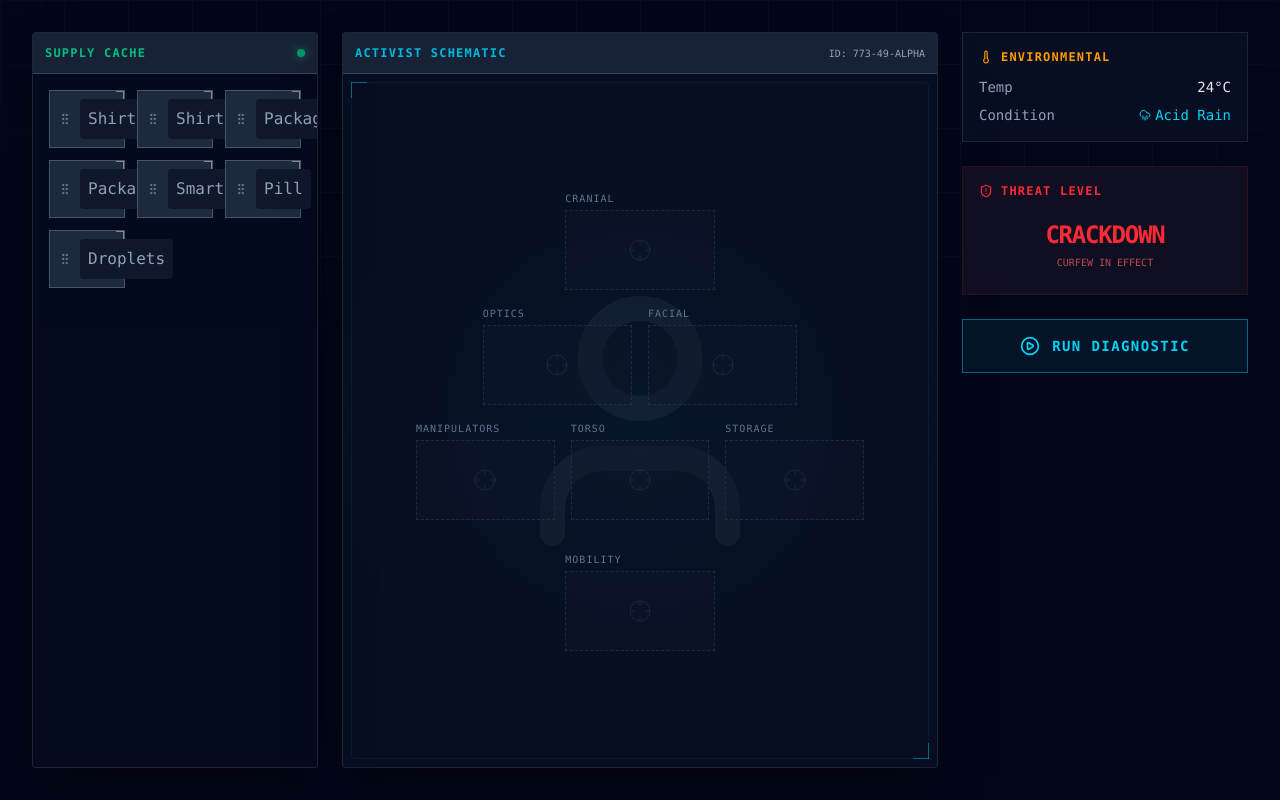
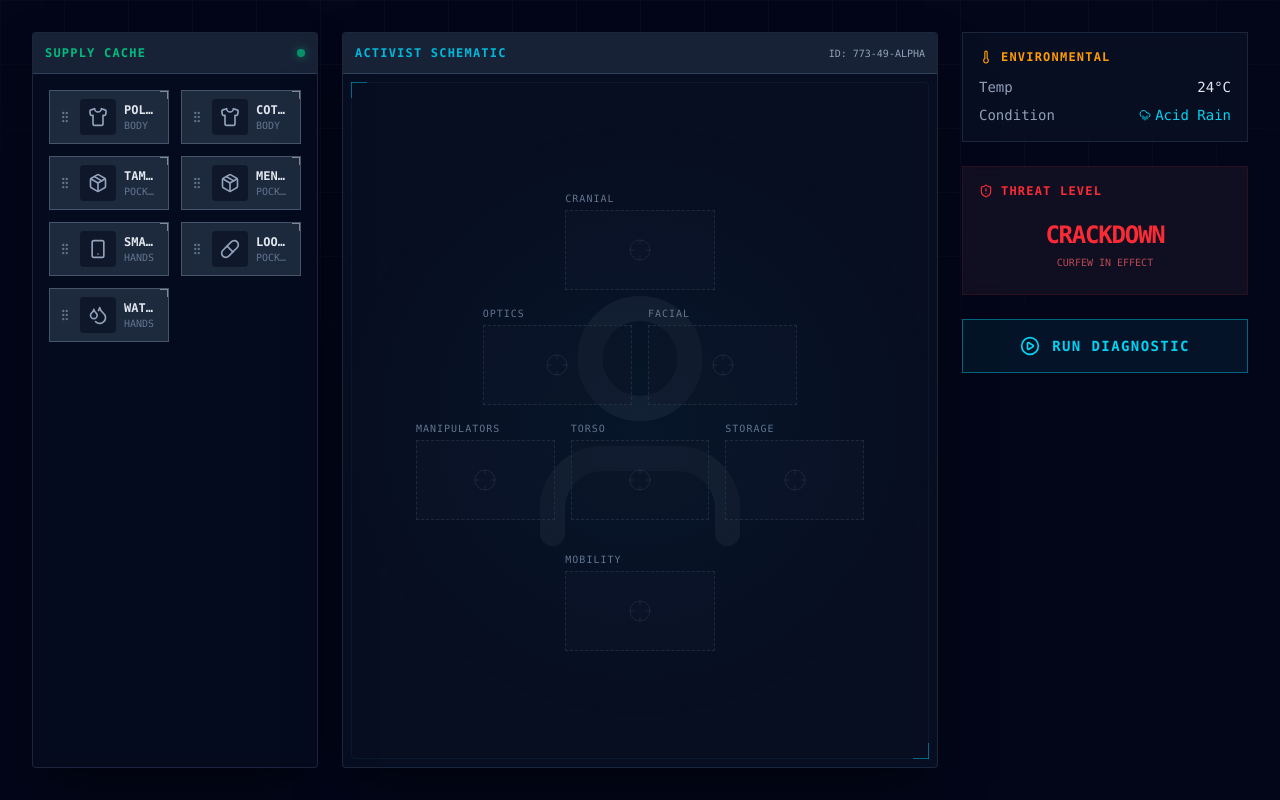
Before and after one commit to civil-safety-sims/assembly-required, a React (Vite) app in the folder cyberpunk-dossier/: page / in a window 1280 px wide. Built offline with nearby package versions, Linux system fonts and the light colour scheme.

Commit message:
Initial UI improvements

```diff
--- a/cyberpunk-dossier/src/App.tsx
+++ b/cyberpunk-dossier/src/App.tsx
@@ -2,7 +2,7 @@ import { useState } from 'react';
 import { SupplyCache } from './components/SupplyCache';
 import { Activist } from './components/Activist';
 import { Briefing } from './components/Briefing';
-import { DndContext, DragOverlay, useSensor, useSensors, PointerSensor, type DragEndEvent, pointerWithin } from '@dnd-kit/core';
+import { DndContext, DragOverlay, useSensor, useSensors, PointerSensor, type DragEndEvent, closestCenter } from '@dnd-kit/core';
 import type { Item, Slot } from './types';
 import { DraggableItem } from './components/DraggableItem';
 import { AVAILABLE_ITEMS, type SafetyItem } from './data/gameData';
@@ -14,18 +14,7 @@ import { ReportCard } from './components/ReportCard';
 const UI_ITEMS: Item[] = AVAILABLE_ITEMS.map(i => ({
   id: i.id,
   name: i.name,
-  icon: i.icon, // This is a string name, but Item expects ReactNode usually?
-  // Wait, earlier DraggableItem rendered icon.
-  // In types.ts: icon?: ReactNode
-  // AVAILABLE_ITEMS uses string names for Lucide icons.
-  // We need to map string names to Lucide components if we want them to show up!
-  // Or we can update DraggableItem to handle string icons?
-  // For now let's just use a placeholder or handle it in DraggableItem if possible.
-  // Update: DraggableItem renders `{item.icon || <Box size={20}/>}`.
-  // If item.icon is a string, React might complain if we try to render it directly as node?
-  // Actually DraggableItem just puts it in a div. String is valid ReactNode.
-  // But we want actual icons.
-  // Let's import the specific icons we need here or generic ones.
+  icon: i.icon,
   type: i.slot, // Map slot to type
   rarity: 'common'
 }));
@@ -75,10 +64,12 @@ function App() {
     const item = active.data.current?.item as Item;
     const slotId = over.id as string;
 
-    if (cacheItems.find(i => i.id === item.id)) {
+    const cachedItem = cacheItems.find(i => i.id === item.id);
+
+    if (cachedItem) {
       const targetSlot = SLOTS.find(s => s.id === slotId);
+
       if (targetSlot && targetSlot.type === item.type) {
-
         const currentItemInSlot = equippedItems[slotId];
 
         setEquippedItems(prev => ({
@@ -116,7 +107,7 @@ function App() {
   return (
     <DndContext
       sensors={sensors}
-      collisionDetection={pointerWithin}
+      collisionDetection={closestCenter}
       onDragStart={handleDragStart}
       onDragEnd={handleDragEnd}
     >
--- a/cyberpunk-dossier/src/components/DraggableItem.tsx
+++ b/cyberpunk-dossier/src/components/DraggableItem.tsx
@@ -2,12 +2,20 @@ import { useDraggable } from '@dnd-kit/core';
 import { CSS } from '@dnd-kit/utilities';
 import type { Item } from '../types';
 import clsx from 'clsx';
-import { Box, GripVertical } from 'lucide-react';
+import { Box, GripVertical, Shirt, Package, Smartphone, Pill, Droplets } from 'lucide-react';
 
 interface DraggableItemProps {
     item: Item;
     hideLabel?: boolean;
 }
+
+const ICON_MAP: Record<string, React.ReactNode> = {
+    'Shirt': <Shirt size={20} />,
+    'Package': <Package size={20} />,
+    'Smartphone': <Smartphone size={20} />,
+    'Pill': <Pill size={20} />,
+    'Droplets': <Droplets size={20} />,
+};
 
 export const DraggableItem = ({ item, hideLabel = false }: DraggableItemProps) => {
     const { attributes, listeners, setNodeRef, transform, isDragging } = useDraggable({
@@ -17,6 +25,16 @@ export const DraggableItem = ({ item, hideLabel = false }: DraggableItemProps) =
 
     const style = {
         transform: CSS.Translate.toString(transform),
+    };
+
+    // Determine the icon to render
+    // If item.icon is a string key in our map, use it.
+    // Otherwise fallback to the item.icon if it's already a node (unlikely with current data) or Box.
+    const renderIcon = () => {
+        if (typeof item.icon === 'string' && ICON_MAP[item.icon]) {
+            return ICON_MAP[item.icon];
+        }
+        return item.icon || <Box size={20} />;
     };
 
     return (
@@ -39,7 +57,7 @@ export const DraggableItem = ({ item, hideLabel = false }: DraggableItemProps) =
                 item.rarity === 'legendary' ? 'text-amber-500' :
                     item.rarity === 'rare' ? 'text-cyan-500' : 'text-slate-400'
             )}>
-                {item.icon || <Box size={20} />}
+                {renderIcon()}
             </div>
             {!hideLabel && (
                 <div className="flex-1 min-w-0">
--- a/cyberpunk-dossier/src/components/SupplyCache.tsx
+++ b/cyberpunk-dossier/src/components/SupplyCache.tsx
@@ -7,9 +7,9 @@ interface SupplyCacheProps {
 
 export const SupplyCache = ({ items }: SupplyCacheProps) => {
     return (
-        <div className="flex lg:grid lg:grid-cols-3 gap-3 overflow-x-auto pb-2 lg:pb-0 lg:overflow-visible">
+        <div className="flex flex-col gap-3 lg:grid lg:grid-cols-2 lg:auto-rows-min overflow-y-auto">
             {items.map((item) => (
-                <div key={item.id} className="min-w-[140px] lg:min-w-0">
+                <div key={item.id} className="min-w-0">
                     <DraggableItem item={item} />
                 </div>
             ))}
```
